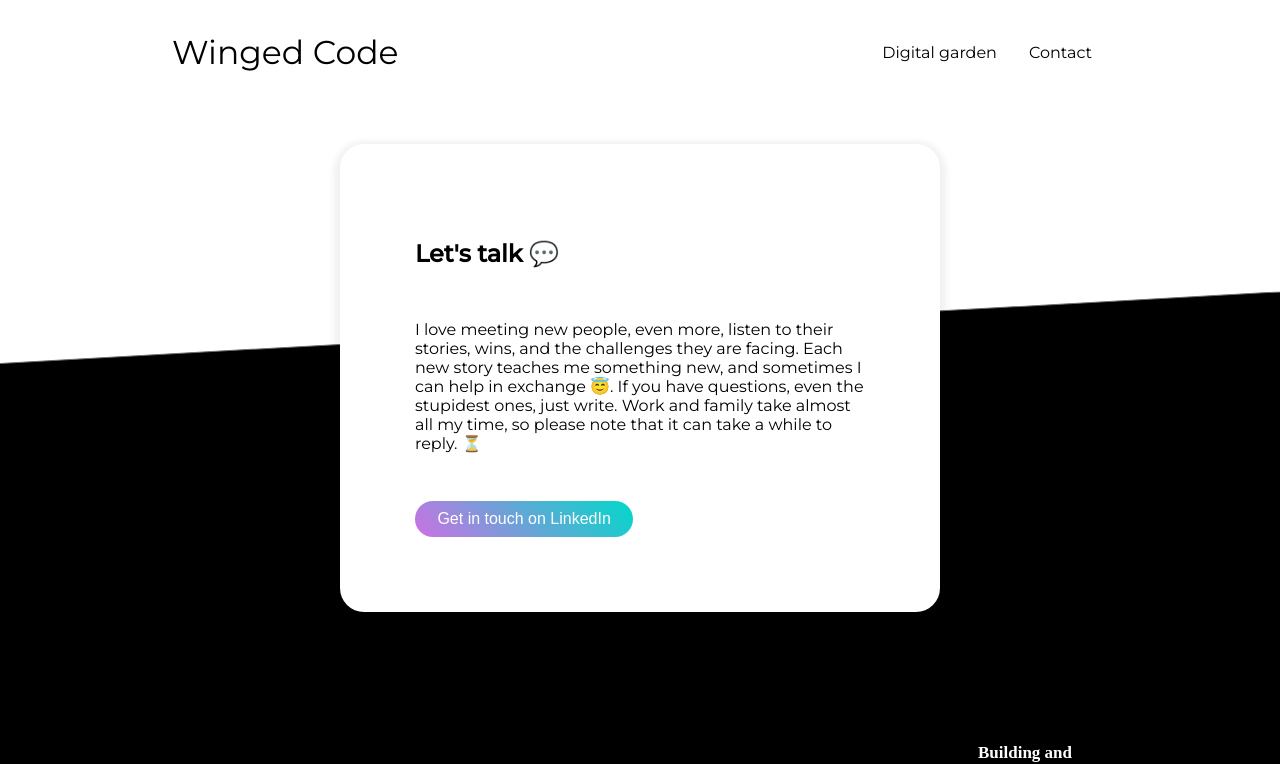
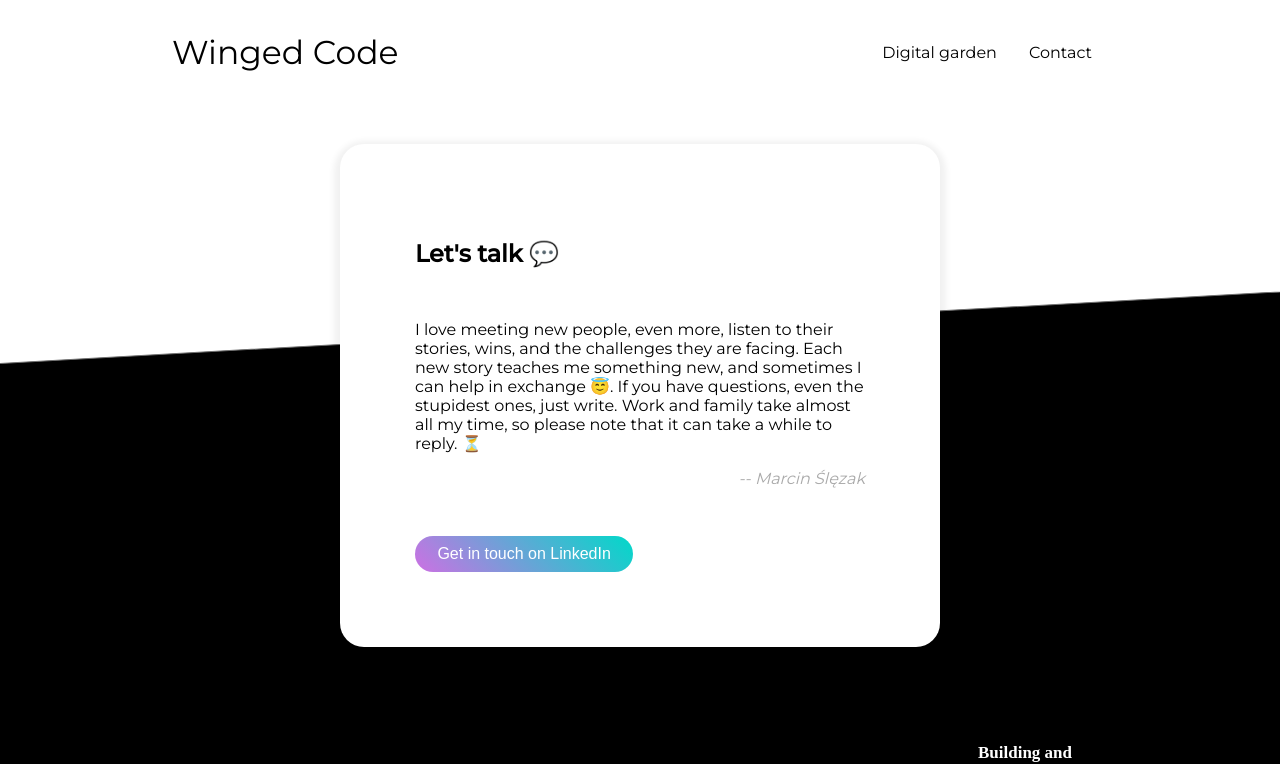
Before and after one commit to marcin-slezak/winged-code-digital-garden, a Next.js app: page /contact in a window 1280 px wide. Shown: the top 764 px of the page. Built offline with nearby package versions, Linux system fonts and the light colour scheme.

Commit message:
option to ignore some filders from obsidian

```diff
--- a/pages/contact/index.module.css
+++ b/pages/contact/index.module.css
@@ -9,7 +9,14 @@
 }
 
 .contactMessage {
-    padding: 2rem 0 2rem;
+    padding: 2rem 0 0;
+}
+.contactMessageSign {
+    text-align: right;
+    padding: 0 0 2rem;
+    font-style: italic;
+    color: darkgrey;
+
 }
 
 @media (max-width: 1015px) {
--- a/pages/contact/index.tsx
+++ b/pages/contact/index.tsx
@@ -15,6 +15,7 @@ const Contact: FunctionComponent<ContactProps> = () => {
        <Pane>
         <h2>Let's talk 💬</h2>
         <p className={styles.contactMessage}>I love meeting new people, even more, listen to their stories, wins, and the challenges they are facing. Each new story teaches me something new, and sometimes I can help in exchange 😇. If you have questions, even the stupidest ones, just write. Work and family take almost all my time, so please note that it can take a while to reply. ⏳</p>
+        <p className={styles.contactMessageSign}>-- Marcin Ślęzak</p>
         <a href="https://pl.linkedin.com/in/marcin-%C5%9Bl%C4%99zak-29223a55">
           <Button text="Get in touch on LinkedIn"/>
         </a>
--- a/pages/garden/[...slug].tsx
+++ b/pages/garden/[...slug].tsx
@@ -34,7 +34,8 @@ const Garden: FunctionComponent<GardenProps> = ({ meta, files, file, fileContent
 const getObsidian = () => obsidianNextConnection({
   vaultPath: path.join(process.cwd(), 'obsidianVault'),
   assetPath: path.join(process.cwd(), 'public/assets/'),
-  urlPagesPrefix: 'garden'
+  urlPagesPrefix: 'garden',
+  ignoreFolders: process.env.NEXT_PUBLIC_IGNORE_OBSIDIAN_FOLDERS?.split(',')
 })
 
 export async function getStaticProps({ params }: { params: { slug?: string[] } }) {
--- a/pages/garden/index.tsx
+++ b/pages/garden/index.tsx
@@ -43,7 +43,8 @@ export async function getStaticProps({ params }: { params: { slug?: string[] } }
   const onc = obsidianNextConnection({
     vaultPath: path.join(process.cwd(), 'obsidianVault'),
     assetPath: path.join(process.cwd(), 'public/assets/'),
-    urlPagesPrefix: 'garden'
+    urlPagesPrefix: 'garden',
+    ignoreFolders: process.env.NEXT_PUBLIC_IGNORE_OBSIDIAN_FOLDERS?.split(',')
   })
 
   if(process.env.NEXT_PUBLIC_DOMAIN){
```
Also changed, not shown: obsidian-next-connection/files.ts (+6 -1 lines), obsidian-next-connection/obsidianNextConnection.ts (+5 -4 lines), obsidianVault/Projects/Digital garden/🌹 Digital garden.md (added, +7 -0 lines), obsidianVault/Projects/Digital garden/🧪 test elements.md (+1 -1 lines), obsidianVault/Projects/Digital garden/🪴 Digital garden.md (deleted, +0 -1 lines), obsidianVault/WIP/What good to know.md (added, +3 -0 lines), 2 other files (tests, documents, lock files or other folders).
